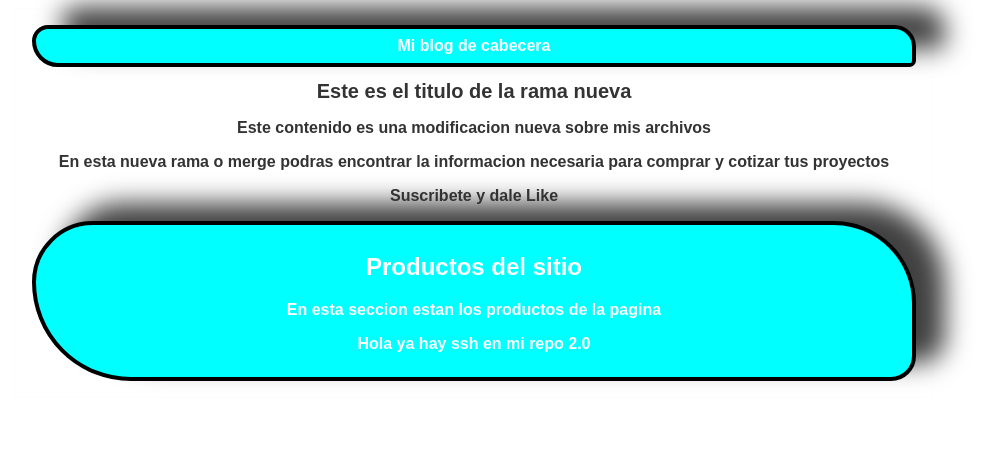
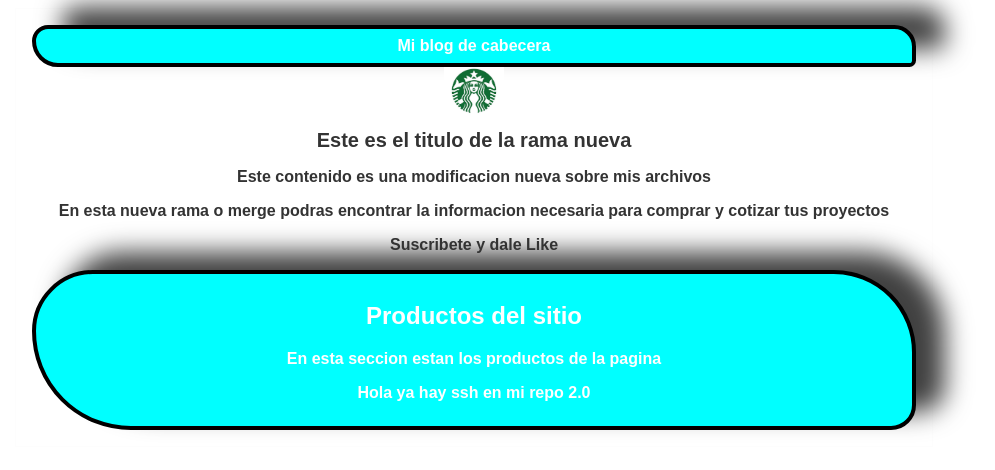
Before and after one commit to jshincapie/BlogNew, a plain HTML site: page index.html in a window 1280 px wide. Shown: the whole page, without its empty margins (166-1161 px from the left). Drawn offline with Linux system fonts and the light colour scheme.

Commit message:
Agregue logo nuevo

```diff
--- a/css/estilos.css
+++ b/css/estilos.css
@@ -20,6 +20,11 @@ border: 4px solid #000000;
 -moz-box-shadow: 29px -18px 26px 0px rgba(0,0,0,0.75);
 box-shadow: 29px -18px 26px 0px rgba(0,0,0,0.75);
 
+}
+
+#logo
+{
+  width:60px;
 }
 
 #container
--- a/index.html
+++ b/index.html
@@ -10,11 +10,13 @@
         <div id="cabecera">
             Mi blog de cabecera
         </div>
+        <img id="logo" src="../Imagenes/logo_famoso_starbucks.jpg">
         <div id="post">
             <h1>Este es el titulo de la rama nueva</h1>
             <p>Este contenido es una modificacion nueva sobre mis archivos</p>
             <p>En esta nueva rama o merge podras encontrar la informacion necesaria para comprar y cotizar tus proyectos </p>
             <p>Suscribete y dale Like</p>
+
         </div>
 
         <div id="productos">
```
